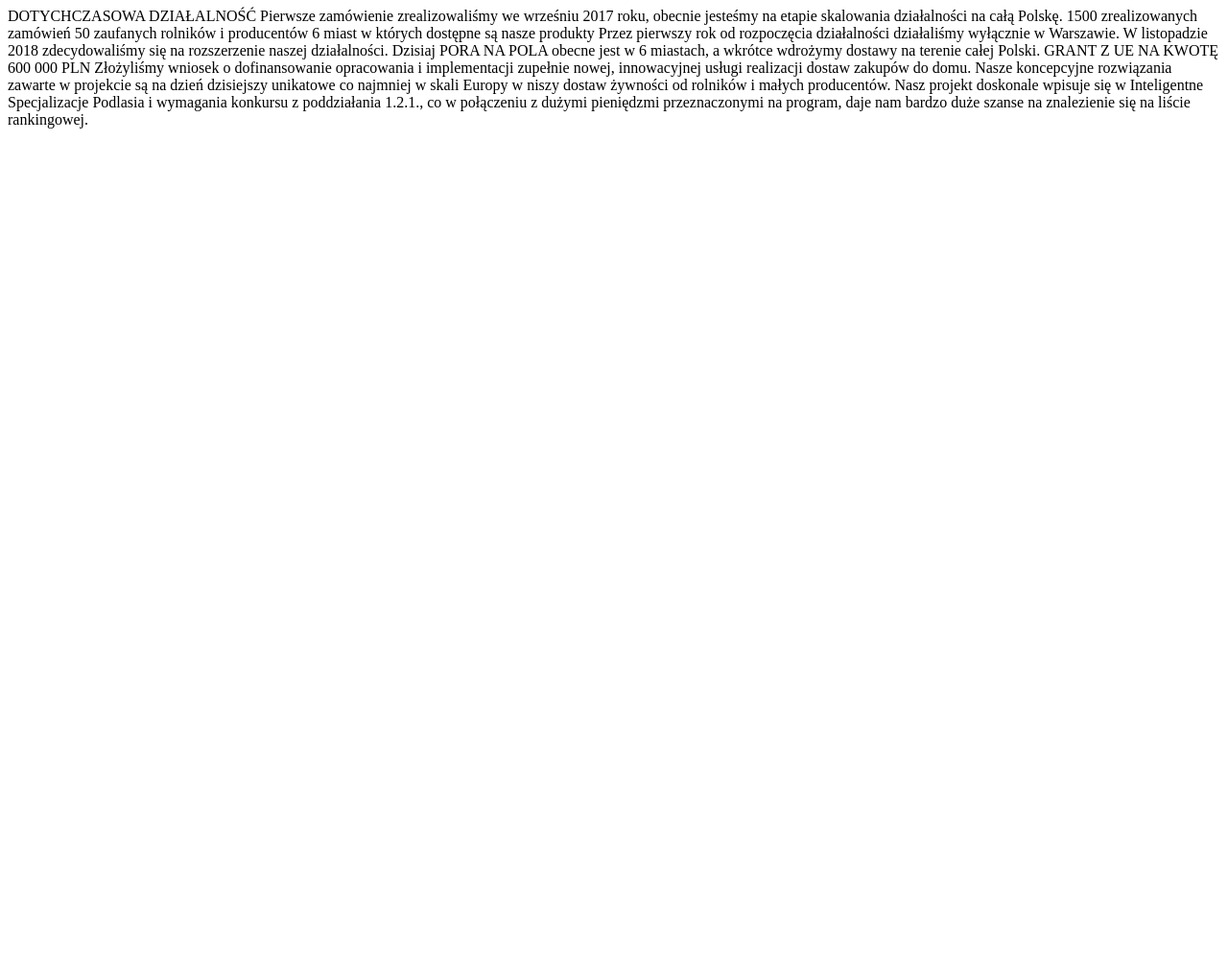
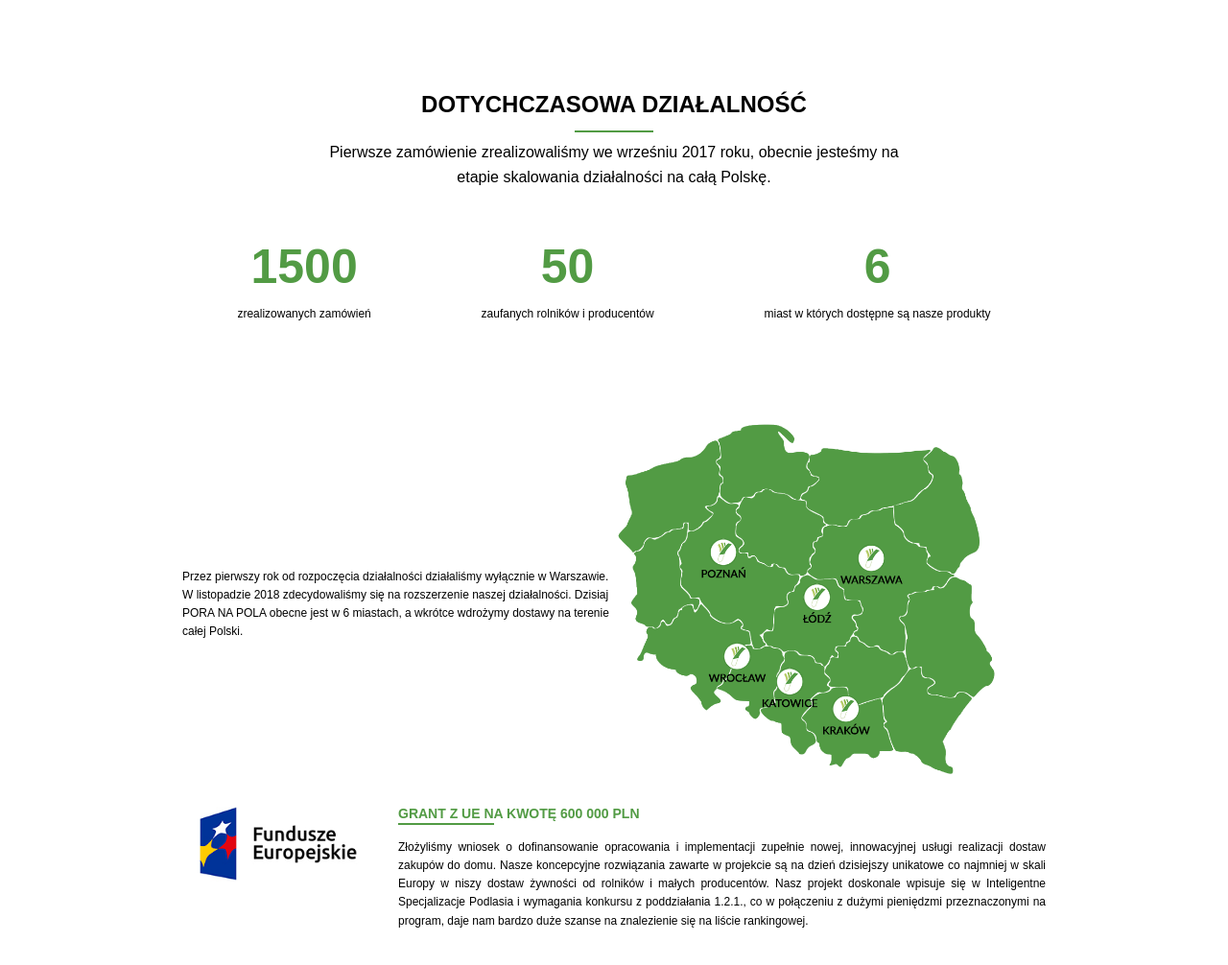
Before and after one commit to jankochanowski/rekrutacja-bees, a plain HTML site: page index.html in a window 1280 px wide. Shown: the whole page at 96% size. Before the commit the page ends 800 px from the top, so only its background shows below. Drawn offline with Linux system fonts and the light colour scheme.

Commit message:
Update index.html

```diff
--- a/index.html
+++ b/index.html
@@ -1,33 +1,155 @@
 <!DOCTYPE html>
 <html>
+
 <head>
-	<title>
+    <meta charset="UTF-8" />
+    <meta name="viewport" content="width=device-width, initial-scale=1">
+    <title>
+        Zadanie rekrutacyjne | Monika Władysiak
+    </title>
+    <style>
+        body {
+            font-family: sans-serif;
+            max-width: 900px;
+            margin: auto;
+            padding: 40px;
+            line-height: 1.6;
+            font-size: 12px;
+        }
 
-	</title>
+        .title {
+            font-size: 24px;
+            font-weight: bold;
+            margin-top: 50px;
+        }
+
+        .main-banner {
+            font-size: 16px;
+            text-align: center;
+            max-width: 70%;
+            margin: auto;
+        }
+
+        hr {
+            border: 1px solid #529B44;
+            width: 80px;
+        }
+
+        .counters {
+            display: flex;
+            flex-wrap: wrap;
+            text-align: center;
+            justify-content: space-around;
+            align-items: center;
+            padding-top: 40px;
+            padding-bottom: 100px;
+        }
+
+        .counters > div {
+            padding-left: 20px;
+            padding-right: 20px;
+        }
+
+        .counter {
+            color: #529B44;
+            font-size: 50px;
+            font-weight: bold;
+        }
+
+        .map-cont {
+            display: flex;
+            align-items: center;
+            flex-wrap: wrap;
+            justify-content: space-between;
+        }
+
+        .map-cont > div {
+            flex: 1;
+            min-width: 200px;
+        }
+
+        .map-cont img {
+            width: 100%;
+            max-width: 400px;
+        }
+
+        .footer {
+            display: flex;
+            flex-wrap: wrap;
+        }
+
+        .footer__title {
+            color: #529B44;
+            font-weight: bold;
+            font-size: 14px;
+            position: relative;
+        }
+
+        .footer__title:before {
+            content: "";
+            position: absolute;
+            width: 100px;
+            height: 1px;
+            bottom: 0;
+            left: 0;
+            border-bottom: 2px solid #529B44;
+        }
+
+        .fund-image {
+            flex: 1;
+        }
+
+        .fund-image > img {
+            max-width: 200px;
+        }
+
+        .footer-description {
+            flex: 3;
+            min-width: 300px;
+            text-align: justify;
+        }
+    </style>
+
 </head>
+
 <body>
-DOTYCHCZASOWA DZIAŁALNOŚĆ
+    <div class="main-container">
+        <div class="main-banner">
+            <div class="title">
+                DOTYCHCZASOWA DZIAŁALNOŚĆ
+            </div>
+            <hr>
+            Pierwsze zamówienie zrealizowaliśmy we wrześniu 2017 roku, obecnie jesteśmy na etapie skalowania działalności na całą Polskę.
+        </div>
+        <div class="counters">
+            <div>
+                <span class="counter">1500</span>
+                <br>zrealizowanych zamówień
+            </div>
+            <div>
+                <span class="counter">50</span>
+                <br> zaufanych rolników i producentów
+            </div>
+            <div>
+                <span class="counter">6</span>
+                <br> miast w których dostępne są nasze produkty
+            </div>
+        </div>
+        <div class="map-cont">
+            <div class="map-description">
+                Przez pierwszy rok od rozpoczęcia działalności działaliśmy wyłącznie w Warszawie. W listopadzie 2018 zdecydowaliśmy się na rozszerzenie naszej działalności. Dzisiaj PORA NA POLA obecne jest w 6 miastach, a wkrótce wdrożymy dostawy na terenie całej Polski.</div>
+            <div><img src="https://jankochanowski.github.io/rekrutacja-bees/map.png" alt="Mapa oddziałów w Polsce"></div>
+        </div>
 
-Pierwsze zamówienie zrealizowaliśmy we wrześniu 2017 roku, obecnie jesteśmy na etapie skalowania działalności na całą Polskę.
+        <div class="footer">
+            <div class="fund-image">
+                <img src="https://jankochanowski.github.io/rekrutacja-bees/ue.jpg" alt="Logo Funduszy Europejskich"></div>
+            <div class="footer-description">
+                <p class="footer__title">GRANT Z UE NA KWOTĘ 600 000 PLN</p>
+                Złożyliśmy wniosek o dofinansowanie opracowania i implementacji zupełnie nowej, innowacyjnej usługi realizacji dostaw zakupów do domu. Nasze koncepcyjne rozwiązania zawarte w projekcie są na dzień dzisiejszy unikatowe co najmniej w skali Europy w niszy dostaw żywności od rolników i małych producentów. Nasz projekt doskonale wpisuje się w Inteligentne Specjalizacje Podlasia i wymagania konkursu z poddziałania 1.2.1., co w połączeniu z dużymi pieniędzmi przeznaczonymi na program, daje nam bardzo duże szanse na znalezienie się na liście rankingowej.
+            </div>
+        </div>
+    </div>
+</body>
 
-1500 zrealizowanych zamówień
-
-50 zaufanych rolników i producentów
-
-6 miast w których dostępne są nasze produkty
-
-Przez pierwszy rok od rozpoczęcia działalności działaliśmy wyłącznie w Warszawie. W listopadzie
-2018 zdecydowaliśmy się na rozszerzenie naszej działalności. Dzisiaj PORA NA POLA obecne jest
-w 6 miastach, a wkrótce wdrożymy dostawy na terenie całej Polski.
-
-GRANT Z UE NA KWOTĘ 600 000 PLN
-
-Złożyliśmy wniosek o dofinansowanie opracowania i implementacji zupełnie nowej, innowacyjnej
-usługi realizacji dostaw zakupów do domu. Nasze koncepcyjne rozwiązania zawarte w projekcie są
-na dzień dzisiejszy unikatowe co najmniej w skali Europy w niszy dostaw żywności od rolników i
-małych producentów. Nasz projekt doskonale wpisuje się w Inteligentne Specjalizacje Podlasia i
-wymagania konkursu z poddziałania 1.2.1., co w połączeniu z dużymi pieniędzmi przeznaczonymi
-na program, daje nam bardzo duże szanse na znalezienie się na liście rankingowej.
-
-</body>
 </html>
```
